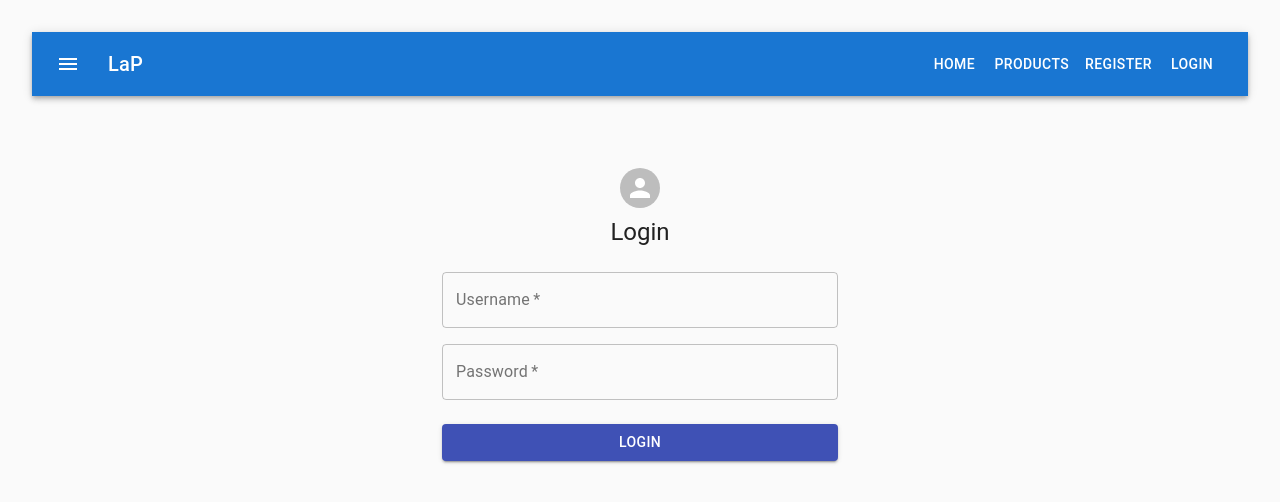
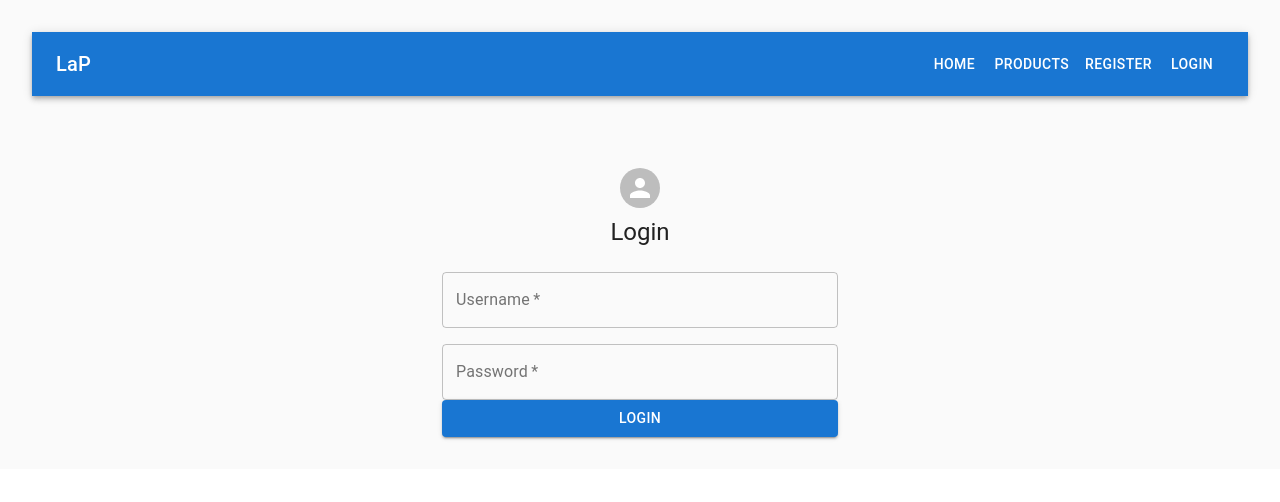
Before and after one commit to mmerced2/CapstoneProject, a React (Vite) app: page /login in a window 1280 px wide. Shown: the top 502 px of the page. Built offline with nearby package versions, Linux system fonts and the light colour scheme.

Commit message:
fixing imports

```diff
--- a/src/components/Account.jsx
+++ b/src/components/Account.jsx
@@ -7,8 +7,8 @@ import {
   CardMedia,
   Grid,
 } from "@mui/material";
-import Button from "@mui/material/Button";
-import Typography from "@mui/material/Typography";
+import { Button } from '@mui/material';
+import { Typography } from '@mui/material';
 import React from "react";
 import { Avatar } from '@mui/material';
 import MyReviews from "./MyReviews";
--- a/src/components/AuthForm.jsx
+++ b/src/components/AuthForm.jsx
@@ -1,17 +1,15 @@
 import { useState } from "react";
-//import { useRegisterMutation, useLoginMutation } from "../redux/api";
 import { useLocation, useNavigate } from "react-router-dom";
 import { useRegisterMutation,useLoginMutation} from "../redux/api";
 import React from 'react';
 import { Avatar } from '@mui/material';
-import Button from '@material-ui/core/Button';
+import { Button } from '@mui/material';
 import CssBaseline from '@material-ui/core/CssBaseline';
 import TextField from '@material-ui/core/TextField';
 
 import Link from '@material-ui/core/Link';
 import Grid from '@material-ui/core/Grid';
-//import LockOutlinedIcon from '@material-ui/icons/LockOutlined';
-import Typography from '@material-ui/core/Typography';
+import { Typography } from '@mui/material';
 import { makeStyles } from '@material-ui/core/styles';
 import Container from '@material-ui/core/Container';
 
--- a/src/components/MyReviews.jsx
+++ b/src/components/MyReviews.jsx
@@ -13,8 +13,8 @@ import {
   CardMedia,
   Grid,
 } from "@mui/material";
-import Button from "@mui/material/Button";
-import Typography from "@mui/material/Typography";
+import { Button } from '@mui/material';
+import { Typography } from '@mui/material';
 import ReviewForm from "./ReviewForm";
 import { useNavigate } from "react-router-dom";
 
--- a/src/components/NavBar.jsx
+++ b/src/components/NavBar.jsx
@@ -3,10 +3,9 @@ import * as React from "react";
 import AppBar from "@mui/material/AppBar";
 import Box from "@mui/material/Box";
 import Toolbar from "@mui/material/Toolbar";
-import Typography from "@mui/material/Typography";
-import Button from "@mui/material/Button";
-import IconButton from "@mui/material/IconButton";
-import MenuIcon from "@mui/icons-material/Menu";
+import { Typography } from '@mui/material';
+import { Button } from '@mui/material';
+
 import { Link } from "react-router-dom";
 import { Grid } from "@mui/material";
 
@@ -22,15 +21,6 @@ export default function NavBar({ token, setToken }) {
       <Box sx={{ flexGrow: 1 }}>
         <AppBar position="static">
           <Toolbar>
-            <IconButton
-              size="large"
-              edge="start"
-              color="inherit"
-              aria-label="menu"
-              sx={{ mr: 2 }}
-            >
-              <MenuIcon />
-            </IconButton>
             <Typography variant="h6" component="div" sx={{ flexGrow: 1 }}>
               LaP
             </Typography>
@@ -54,15 +44,6 @@ export default function NavBar({ token, setToken }) {
     <Box sx={{ flexGrow: 1 }}>
     <AppBar position="static">
       <Toolbar>
-        <IconButton
-          size="large"
-          edge="start"
-          color="inherit"
-          aria-label="menu"
-          sx={{ mr: 2 }}
-        >
-          <MenuIcon />
-        </IconButton>
         <Typography variant="h6" component="div" sx={{ flexGrow: 1 }}>
           LaP
         </Typography>
--- a/src/components/ProductDetail.jsx
+++ b/src/components/ProductDetail.jsx
@@ -10,8 +10,8 @@ import {
   CardMedia,
   Grid,
 } from "@mui/material";
-import Button from "@mui/material/Button";
-import Typography from "@mui/material/Typography";
+import { Button } from '@mui/material';
+import { Typography } from '@mui/material';
 import React from "react";
 
 
```
